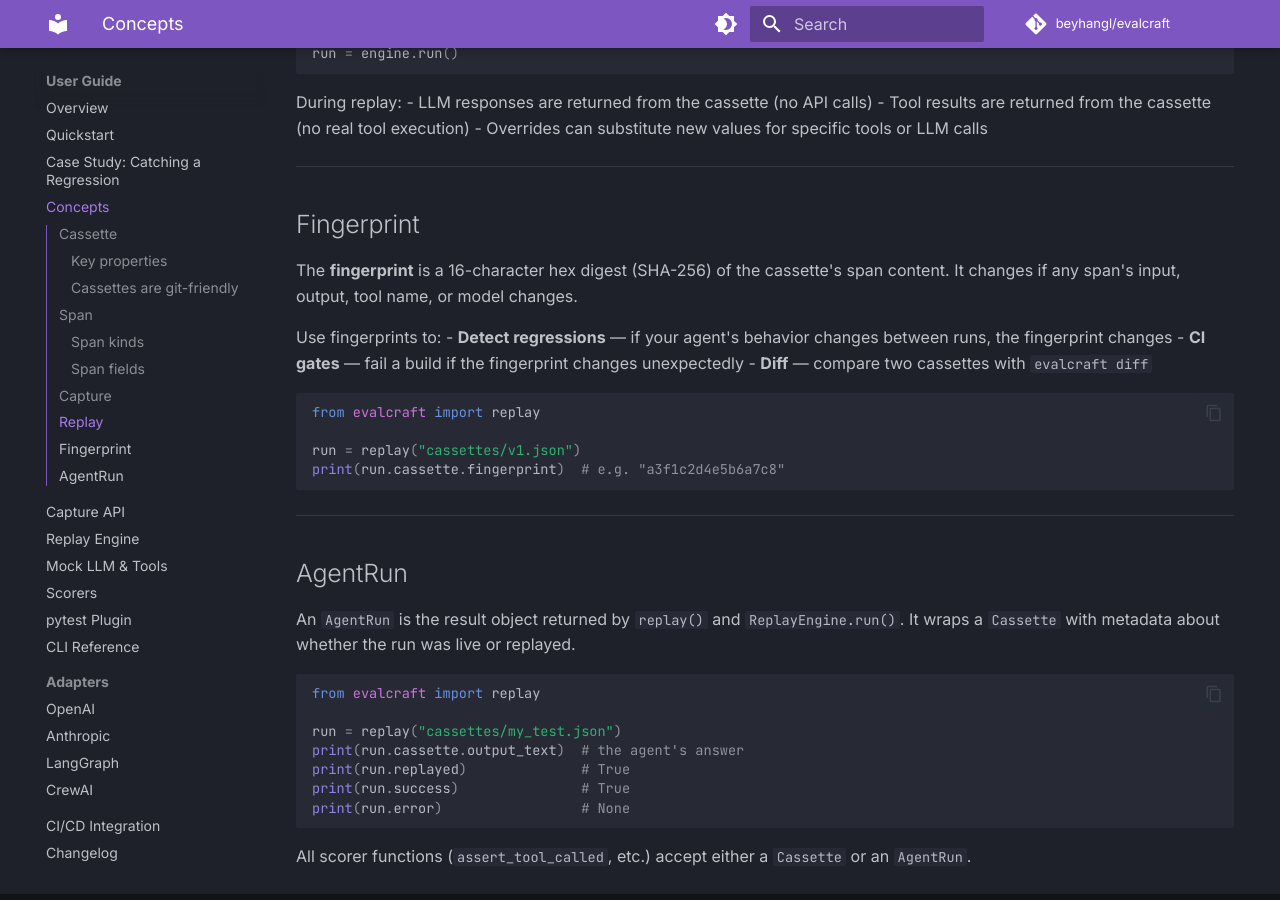
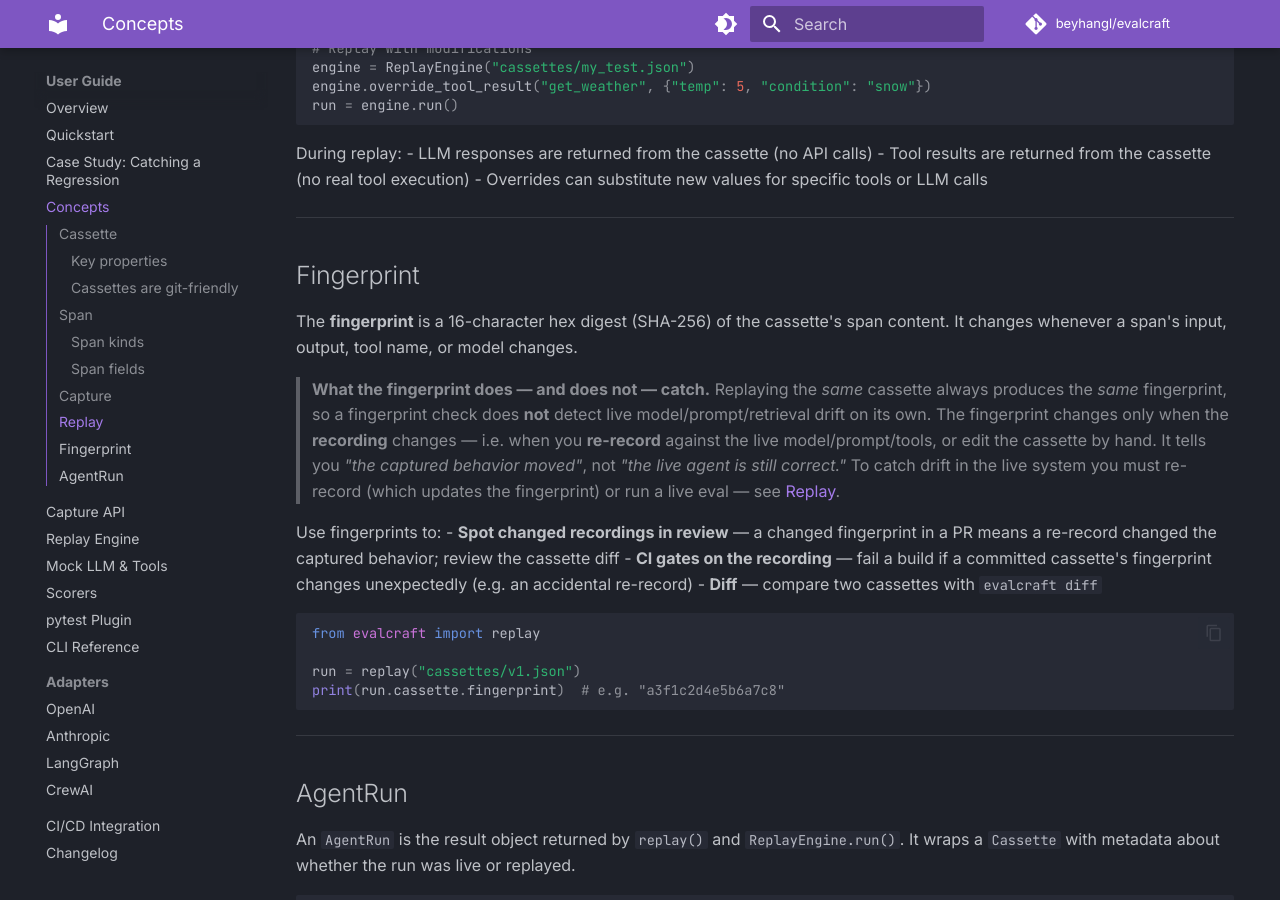
Before and after one commit to beyhangl/evalcraft, an MkDocs documentation site: the page built from docs/user-guide/concepts.md, in a window 1280 px wide and 900 px high, scrolled down 4089 px. Built offline with MkDocs 1.6.1 and Material for MkDocs 9.7.7, drawn with Linux system fonts in a browser that asks for light colours; comment, search, counter and statistics services are not loaded; some of the changed text lies outside the part shown.

Commit message:
docs: clarify fingerprint/regression semantics (no live-drift detection)
Replaying a cassette reproduces spans verbatim, so the fingerprint is
identical by construction and only changes on re-record/edit. Reframe the
fingerprint as detecting *recorded* changes (catch accidental re-records in
review), not live model/prompt/retrieval drift, and point to re-record /
live-eval for drift. Updates concepts.md, replay.md, and the README data model.

Fixes #18

````diff
--- a/docs/user-guide/concepts.md
+++ b/docs/user-guide/concepts.md
@@ -56,7 +56,7 @@
 
 - **Diff them in PRs** — review exactly which tools were called, what tokens were used
 - **Version them** — each cassette represents a specific agent behavior
-- **Detect regressions** — the `fingerprint` field changes if any span changes
+- **Spot changed recordings** — the `fingerprint` changes when the recorded spans change (i.e. when you re-record or edit a cassette), so a changed fingerprint in a PR flags that the *captured* behavior moved (not that the live agent drifted — see [Fingerprint](#fingerprint))
 
 ---
 
@@ -150,11 +150,20 @@
 
 ## Fingerprint
 
-The **fingerprint** is a 16-character hex digest (SHA-256) of the cassette's span content. It changes if any span's input, output, tool name, or model changes.
+The **fingerprint** is a 16-character hex digest (SHA-256) of the cassette's span content. It changes whenever a span's input, output, tool name, or model changes.
+
+> **What the fingerprint does — and does not — catch.** Replaying the *same*
+> cassette always produces the *same* fingerprint, so a fingerprint check does
+> **not** detect live model/prompt/retrieval drift on its own. The fingerprint
+> changes only when the **recording** changes — i.e. when you **re-record**
+> against the live model/prompt/tools, or edit the cassette by hand. It tells you
+> *"the captured behavior moved"*, not *"the live agent is still correct."* To
+> catch drift in the live system you must re-record (which updates the
+> fingerprint) or run a live eval — see [Replay](replay.md).
 
 Use fingerprints to:
-- **Detect regressions** — if your agent's behavior changes between runs, the fingerprint changes
-- **CI gates** — fail a build if the fingerprint changes unexpectedly
+- **Spot changed recordings in review** — a changed fingerprint in a PR means a re-record changed the captured behavior; review the cassette diff
+- **CI gates on the recording** — fail a build if a committed cassette's fingerprint changes unexpectedly (e.g. an accidental re-record)
 - **Diff** — compare two cassettes with `evalcraft diff`
 
 ```python
````
Also changed, not shown: README.md (+1 -1 lines), docs/user-guide/replay.md (+8 -0 lines).
